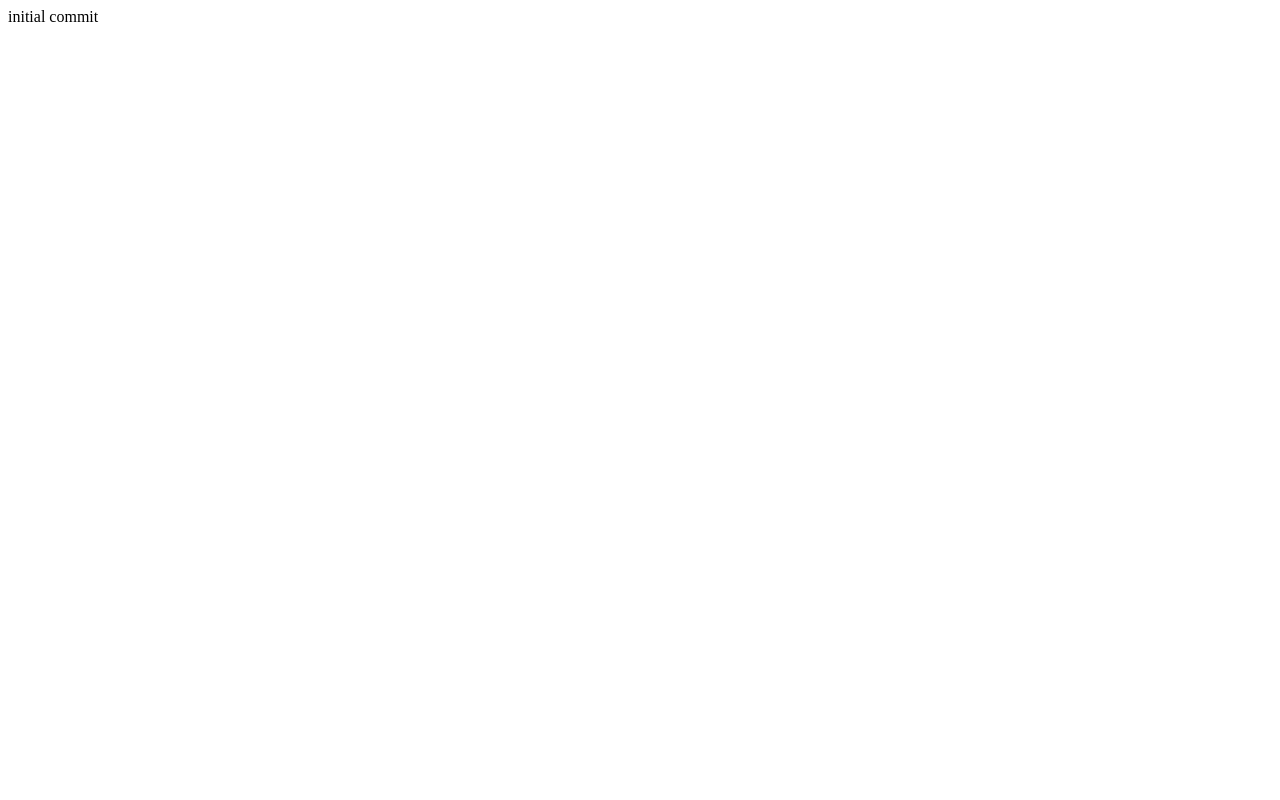
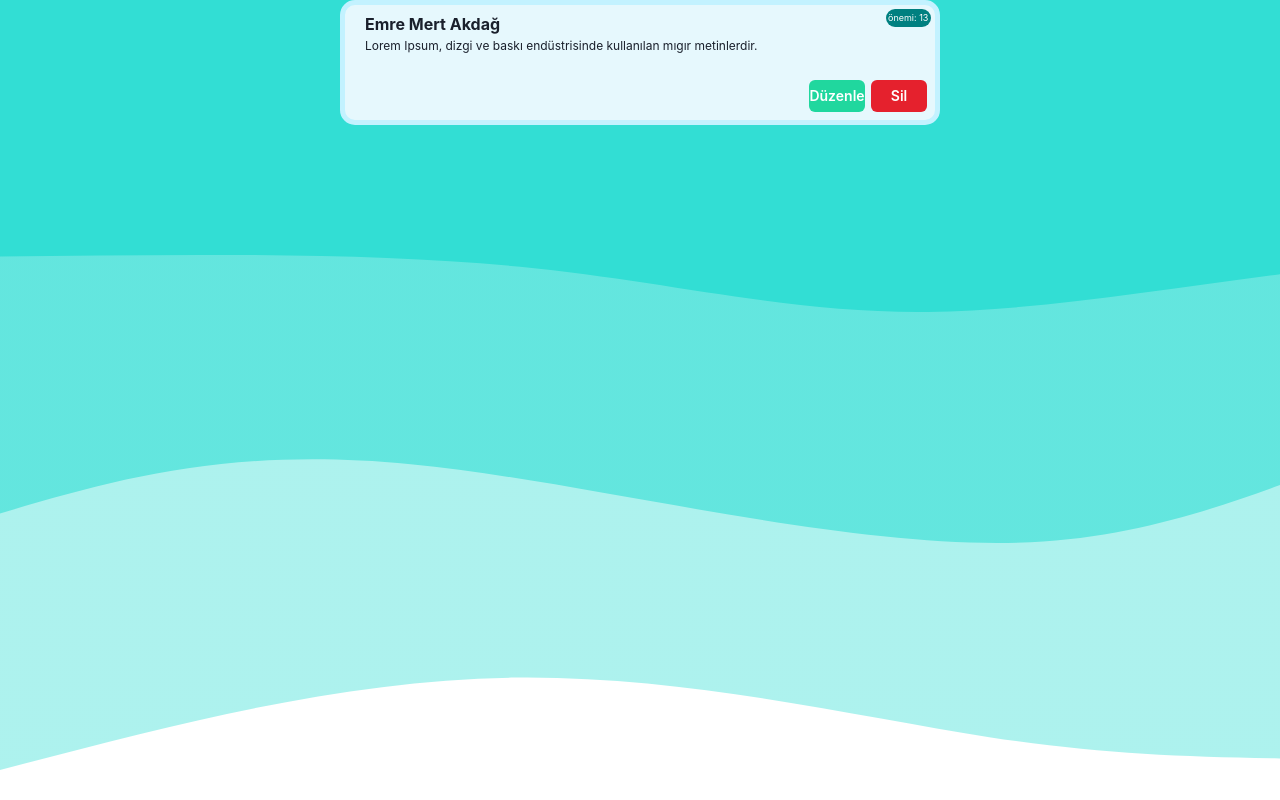
Before and after one commit to EmreMertA/notes-app, a React (Create React App) app: page / in a window 1280 px wide. Built offline with nearby package versions, Linux system fonts and the light colour scheme.

Commit message:
Added note component

```diff
--- a/package.json
+++ b/package.json
@@ -3,9 +3,13 @@
   "version": "0.1.0",
   "private": true,
   "dependencies": {
+    "@chakra-ui/react": "^1.3.3",
+    "@emotion/react": "^11.1.5",
+    "@emotion/styled": "^11.1.5",
     "@testing-library/jest-dom": "^5.11.4",
     "@testing-library/react": "^11.1.0",
     "@testing-library/user-event": "^12.1.10",
+    "framer-motion": "^3.3.0",
     "react": "^17.0.1",
     "react-dom": "^17.0.1",
     "react-scripts": "4.0.2",
--- a/src/App.js
+++ b/src/App.js
@@ -1,7 +1,19 @@
+import { Flex } from "@chakra-ui/react";
 import React from "react";
+import Container from "./Container";
+import Team from "./Team";
 
 const App = () => {
-  return <div>initial commit</div>;
+  return (
+    <Container bgSrc="notesbg.svg">
+      <Team
+        title="Emre Mert Akdağ"
+        text="Lorem Ipsum, dizgi ve baskı endüstrisinde
+         kullanılan mıgır metinlerdir."
+        value={13}
+      />
+    </Container>
+  );
 };
 
 export default App;
--- /dev/null
+++ b/src/Container.js
@@ -0,0 +1,20 @@
+import { Flex } from "@chakra-ui/react";
+import React from "react";
+
+const Container = ({ bgSrc, children }) => {
+  return (
+    <Flex
+      width="100%"
+      height="100%"
+      minH="100vh"
+      flexDirection="column"
+      alignItems="center"
+      backgroundImage={`url(${bgSrc})`}
+      backgroundRepeat="repeat-x"
+    >
+      {children}
+    </Flex>
+  );
+};
+
+export default Container;
--- /dev/null
+++ b/src/Team.js
@@ -0,0 +1,64 @@
+import { Flex, Text, Heading, Button } from "@chakra-ui/react";
+
+const Team = ({ text, value, title }) => {
+  return (
+    <Flex
+      pt="10px"
+      pb="45px"
+      px="20px"
+      borderRadius="15px"
+      border="5px solid #C3F2FF"
+      w="600px"
+      h="auto"
+      minH="125px"
+      bgColor="#E6F8FD"
+      direction="column"
+      position="relative"
+    >
+      <Heading size="sm">{title}</Heading>
+      <Text
+        fontSize="9px"
+        color="#fff"
+        bgColor="teal"
+        padding="2px"
+        width="45px"
+        borderRadius="10px"
+        position="absolute"
+        right="1"
+        top="1"
+      >
+        önemi: {value}
+      </Text>
+      <Text noOfLines={4} fontSize="12px" mt="3px">
+        {text}
+      </Text>
+
+      <Button
+        right="2"
+        bottom="2"
+        position="absolute"
+        w={14}
+        bgColor="#E5212D"
+        color="#fff"
+        h={8}
+        fontSize="sm"
+      >
+        Sil
+      </Button>
+      <Button
+        right="70px"
+        bottom="2"
+        position="absolute"
+        w={14}
+        bgColor="#20D79E"
+        color="#fff"
+        h={8}
+        fontSize="sm"
+      >
+        Düzenle
+      </Button>
+    </Flex>
+  );
+};
+
+export default Team;
--- a/src/index.js
+++ b/src/index.js
@@ -1,10 +1,13 @@
 import React from "react";
 import ReactDOM from "react-dom";
 import App from "./App";
+import { ChakraProvider } from "@chakra-ui/react";
 
 ReactDOM.render(
   <React.StrictMode>
-    <App />
+    <ChakraProvider>
+      <App />
+    </ChakraProvider>
   </React.StrictMode>,
   document.getElementById("root")
 );
```
Also changed, not shown: public/notesbg.svg (added), 1 other file (tests, documents, lock files or other folders).
